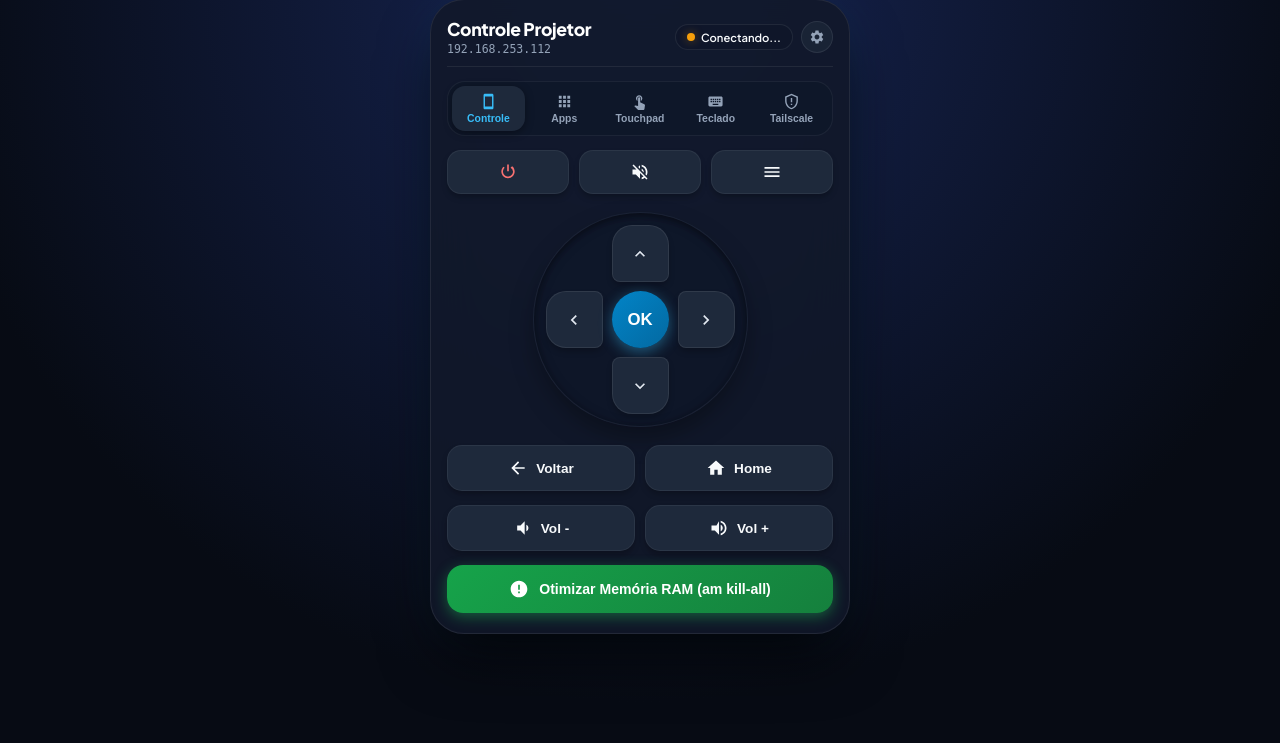
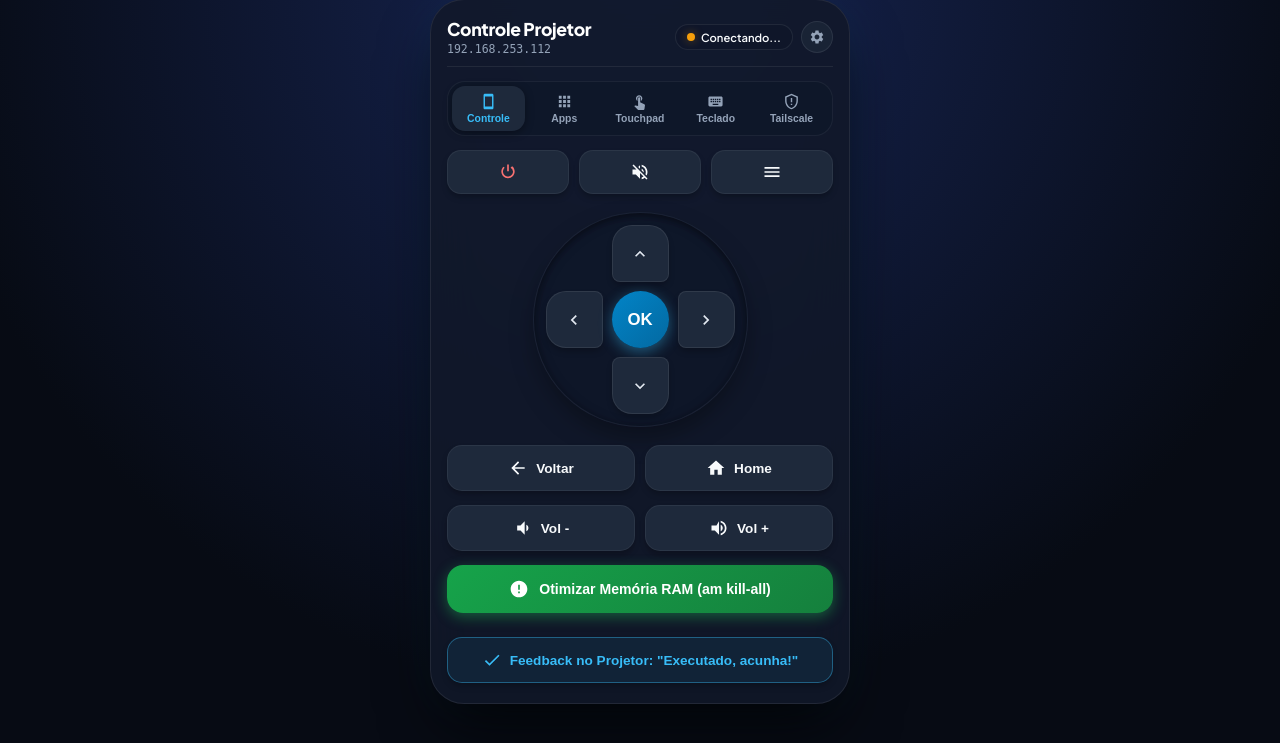
Before and after one commit to nevesalisson6699/projecto, a Flask app: page / in a window 1280 px wide. Shown: the part 15-758 px from the top of the page. Run offline with Flask 3, Linux system fonts and the light colour scheme; some libraries are stand-ins or nearby versions.

Commit message:
feat: rotina de feedback visual no projetor com alerta 'Executado, acunha!' via ADB

```diff
--- a/app.py
+++ b/app.py
@@ -4,6 +4,7 @@ import subprocess
 import socket
 import threading
 import time
+import base64
 from flask import Flask, render_template, jsonify, request
 from flask_cors import CORS
 from flask_socketio import SocketIO, emit
@@ -151,6 +152,201 @@ def get_projector_status(target: str = None) -> dict:
         "details": state_out if is_online else "Não conectado"
     }
 
+FEEDBACK_HTML_CONTENT = """<!DOCTYPE html>
+<html lang="pt-BR">
+<head>
+<meta charset="utf-8">
+<meta name="viewport" content="width=device-width, initial-scale=1.0">
+<title>Feedback</title>
+<style>
+  * { box-sizing: border-box; margin: 0; padding: 0; }
+  html, body {
+    width: 100%;
+    height: 100%;
+    background: rgba(10, 15, 30, 0.90);
+    display: flex;
+    align-items: center;
+    justify-content: center;
+    font-family: -apple-system, BlinkMacSystemFont, 'Segoe UI', Roboto, sans-serif;
+    color: #ffffff;
+    overflow: hidden;
+  }
+  .card {
+    background: linear-gradient(145deg, #1e293b, #0f172a);
+    border: 2px solid #38bdf8;
+    box-shadow: 0 25px 60px rgba(0,0,0,0.85), 0 0 45px rgba(56, 189, 248, 0.4);
+    border-radius: 28px;
+    padding: 38px 64px;
+    display: flex;
+    flex-direction: column;
+    align-items: center;
+    text-align: center;
+    min-width: 480px;
+    animation: zoomIn 0.3s cubic-bezier(0.16, 1, 0.3, 1);
+  }
+  @keyframes zoomIn {
+    from { transform: scale(0.75); opacity: 0; }
+    to { transform: scale(1); opacity: 1; }
+  }
+  .badge {
+    width: 84px;
+    height: 84px;
+    background: rgba(34, 197, 94, 0.18);
+    border: 3px solid #22c55e;
+    border-radius: 50%;
+    display: flex;
+    align-items: center;
+    justify-content: center;
+    margin-bottom: 22px;
+    box-shadow: 0 0 30px rgba(34, 197, 94, 0.5);
+  }
+  .badge svg {
+    width: 46px;
+    height: 46px;
+    stroke: #22c55e;
+    stroke-width: 3.5;
+    fill: none;
+    stroke-linecap: round;
+    stroke-linejoin: round;
+  }
+  .msg-title {
+    font-size: 44px;
+    font-weight: 800;
+    color: #f8fafc;
+    margin-bottom: 10px;
+    letter-spacing: -0.5px;
+    text-shadow: 0 2px 12px rgba(0,0,0,0.6);
+  }
+  .msg-sub {
+    font-size: 22px;
+    font-weight: 600;
+    color: #38bdf8;
+    margin-bottom: 28px;
+  }
+  .btn-close {
+    background: linear-gradient(135deg, #0284c7, #2563eb);
+    color: #ffffff;
+    font-size: 22px;
+    font-weight: 700;
+    padding: 14px 44px;
+    border: none;
+    border-radius: 16px;
+    cursor: pointer;
+    box-shadow: 0 6px 20px rgba(2, 132, 199, 0.45);
+    outline: none;
+    transition: all 0.2s;
+  }
+  .btn-close:focus, .btn-close:hover {
+    transform: scale(1.06);
+    background: linear-gradient(135deg, #38bdf8, #3b82f6);
+    box-shadow: 0 8px 25px rgba(56, 189, 248, 0.6);
+  }
+  .timer-bar {
+    width: 100%;
+    height: 6px;
+    background: rgba(255, 255, 255, 0.12);
+    border-radius: 4px;
+    margin-top: 26px;
+    overflow: hidden;
+  }
+  .timer-fill {
+    height: 100%;
+    width: 100%;
+    background: linear-gradient(90deg, #38bdf8, #22c55e);
+    animation: countdown 3.0s linear forwards;
+  }
+  @keyframes countdown {
+    from { width: 100%; }
+    to { width: 0%; }
+  }
+</style>
+</head>
+<body>
+<div class="card">
+  <div class="badge">
+    <svg viewBox="0 0 24 24"><polyline points="20 6 9 17 4 12"></polyline></svg>
+  </div>
+  <div class="msg-title">Executado, acunha!</div>
+  <div class="msg-sub">Comando processado com sucesso</div>
+  <button id="closeBtn" class="btn-close" autofocus onclick="dismiss()">Fechar [OK]</button>
+  <div class="timer-bar">
+    <div class="timer-fill"></div>
+  </div>
+</div>
+<script>
+  function dismiss() {
+    try { window.close(); } catch(e) {}
+    try { history.back(); } catch(e) {}
+  }
+  document.addEventListener("keydown", function(e) {
+    dismiss();
+  });
+  setTimeout(dismiss, 3000);
+</script>
+</body>
+</html>"""
+
+_last_feedback_time = 0
+_feedback_lock = threading.Lock()
+
+def trigger_projector_feedback(target: str = None, message: str = "Executado, acunha!", force_dialog: bool = True):
+    """
+    Dispara feedback visual na tela grande do projetor Android via ADB:
+    1. Notificação nativa via 'cmd notification post'
+    2. Janela/diálogo flutuante na UI do Android com botão 'Fechar' e auto-close de 3 segundos
+    Executado em thread assíncrona para manter a resposta da API instantânea.
+    """
+    global _last_feedback_time
+    resolved = resolve_target(target)
+
+    def _worker():
+        global _last_feedback_time
+        try:
+            # 1. Notificação nativa do sistema Android
+            notif_cmd = [
+                "shell", "su", "2000", "cmd", "notification", "post",
+                "-S", "bigtext",
+                "-t", "Painel do Projetor",
+                "painel_feedback",
+                message
+            ]
+            run_adb(notif_cmd, target=resolved)
+
+            # Evita colisões se outro diálogo foi aberto recentemente
+            now = time.time()
+            with _feedback_lock:
+                if now - _last_feedback_time < 3.2 and not force_dialog:
+                    return
+                _last_feedback_time = now
+
+            # 2. Garante que o arquivo HTML de feedback existe no projetor
+            check_ok, _ = run_adb(["shell", "test", "-f", "/data/local/tmp/feedback.html"], target=resolved)
+            if not check_ok:
+                b64 = base64.b64encode(FEEDBACK_HTML_CONTENT.encode("utf-8")).decode("ascii")
+                write_cmd = [
+                    "shell",
+                    f'echo "{b64}" | base64 -d > /data/local/tmp/feedback.html && chmod 666 /data/local/tmp/feedback.html'
+                ]
+                run_adb(write_cmd, target=resolved)
+
+            # 3. Abre o diálogo flutuante na UI do Android
+            view_cmd = [
+                "shell", "am", "start",
+                "-a", "android.intent.action.VIEW",
+                "-d", "file:///data/local/tmp/feedback.html",
+                "-t", "text/html",
+                "com.android.htmlviewer/.HTMLViewerActivity"
+            ]
+            run_adb(view_cmd, target=resolved)
+
+            # 4. Aguarda 3.2s para exibição fluida e fecha com segurança
+            time.sleep(3.2)
+            run_adb(["shell", "am", "force-stop", "com.android.htmlviewer"], target=resolved)
+        except Exception as e:
+            print(f"[-] Erro ao disparar feedback no projetor: {e}")
+
+    threading.Thread(target=_worker, daemon=True).start()
+
 def execute_remote_command(cmd_name: str, target: str = None) -> dict:
     """Dispara eventos de tecla física do controle remoto no IP dinâmico."""
     resolved = resolve_target(target)
@@ -158,6 +354,8 @@ def execute_remote_command(cmd_name: str, target: str = None) -> dict:
 
     if cmd_clean in ["limpar", "otimizar", "kill_all"]:
         success, out = run_adb(["shell", "am", "kill-all"], target=resolved)
+        if success:
+            trigger_projector_feedback(target=resolved, message="Executado, acunha!", force_dialog=True)
         return {
             "status": "success" if success else "error",
             "command": cmd_clean,
@@ -176,6 +374,8 @@ def execute_remote_command(cmd_name: str, target: str = None) -> dict:
 
     keycode = KEYCODES[cmd_clean]
     success, out = run_adb(["shell", "input", "keyevent", str(keycode)], target=resolved)
+    if success and cmd_clean in ["power", "menu", "home"]:
+        trigger_projector_feedback(target=resolved, message="Executado, acunha!", force_dialog=False)
 
     return {
         "status": "success" if success else "error",
@@ -198,6 +398,8 @@ def launch_app(app_key_or_package: str, target: str = None) -> dict:
 
     cmd = ["shell", "monkey", "-p", package, "-c", "android.intent.category.LAUNCHER", "1"]
     success, out = run_adb(cmd, target=resolved)
+    if success:
+        trigger_projector_feedback(target=resolved, message="Executado, acunha!", force_dialog=True)
 
     return {
         "status": "success" if success else "error",
@@ -218,6 +420,8 @@ def send_text_to_projector(text: str, target: str = None) -> dict:
     escaped = re.sub(r'([\\`"\';|&<>$()])', r'\\\1', escaped)
 
     success, out = run_adb(["shell", "input", "text", escaped], target=resolved)
+    if success:
+        trigger_projector_feedback(target=resolved, message="Executado, acunha!", force_dialog=False)
     return {
         "status": "success" if success else "error",
         "action": "input_text",
@@ -380,6 +584,13 @@ def ws_touchpad_click(data):
         res = handle_touchpad_tap(target=target)
     emit("command_response", res)
 
+@socketio.on("trigger_feedback")
+def ws_trigger_feedback(data=None):
+    target = (data or {}).get("ip") if isinstance(data, dict) else None
+    msg = (data or {}).get("message", "Executado, acunha!") if isinstance(data, dict) else "Executado, acunha!"
+    trigger_projector_feedback(target=target, message=msg, force_dialog=True)
+    emit("command_response", {"status": "success", "message": msg, "target": resolve_target(target)})
+
 # ----------------- ROTAS REST (COMPATIBILIDADE E FETCH) -----------------
 
 @app.route("/")
@@ -410,6 +621,9 @@ def route_update_ip():
     connect_ok, msg = connect_projector()
     st = get_projector_status()
     socketio.emit("status_update", st)
+
+    if connect_ok:
+        trigger_projector_feedback(target=get_projector_target(), message="Executado, acunha!", force_dialog=True)
 
     return jsonify({
         "status": "success" if connect_ok else "warning",
@@ -523,10 +737,26 @@ def route_tailscale_status():
 @app.route("/api/tailscale/open", methods=["POST", "OPTIONS"])
 def route_tailscale_open():
     if request.method == "OPTIONS": return jsonify({"status": "ok"}), 200
-    ok, out = run_adb(["shell", "monkey", "-p", "com.tailscale.ipn", "-c", "android.intent.category.LAUNCHER", "1"])
+    target = resolve_target()
+    ok, out = run_adb(["shell", "monkey", "-p", "com.tailscale.ipn", "-c", "android.intent.category.LAUNCHER", "1"], target=target)
+    if ok:
+        trigger_projector_feedback(target=target, message="Executado, acunha!", force_dialog=True)
     return jsonify({
         "status": "success" if ok else "error",
-        "message": "Abrindo Tailscale no projetor..." if ok else f"Erro ao abrir Tailscale: {out}"
+        "message": "Abrindo Tailscale no projetor..." if ok else f"Erro ao abrir Tailscale: {out}",
+        "target": target
+    })
+
+# Rota de Feedback Visual no Projetor (Executado, acunha!)
+@app.route("/api/feedback", methods=["GET", "POST", "OPTIONS"])
+def route_feedback():
+    if request.method == "OPTIONS": return jsonify({"status": "ok"}), 200
+    target = resolve_target()
+    trigger_projector_feedback(target=target, message="Executado, acunha!", force_dialog=True)
+    return jsonify({
+        "status": "success",
+        "message": "Executado, acunha!",
+        "target": target
     })
 
 # Rota Genérica para Comandos
--- a/templates/index.html
+++ b/templates/index.html
@@ -1225,6 +1225,12 @@
       <button class="btn btn-optimize" onclick="enviarComando('otimizar', 'Otimização de RAM')">
         <svg viewBox="0 0 24 24"><path d="M12 2C6.48 2 2 6.48 2 12s4.48 10 10 10 10-4.48 10-10S17.52 2 12 2zm1 15h-2v-2h2v2zm0-4h-2V7h2v6z"/></svg>
         <span>Otimizar Memória RAM (am kill-all)</span>
+      </button>
+
+      <!-- Alerta Visual no Projetor (Executado, acunha!) -->
+      <button class="btn btn-vol" style="margin-top: 10px; width: 100%; justify-content: center; border-color: rgba(56, 189, 248, 0.4); background: rgba(56, 189, 248, 0.08); color: var(--accent-blue);" onclick="dispararFeedbackVisual()">
+        <svg viewBox="0 0 24 24"><path d="M9 16.17L4.83 12l-1.42 1.41L9 19 21 7l-1.41-1.41z"/></svg>
+        <span>Feedback no Projetor: "Executado, acunha!"</span>
       </button>
     </div>
 
@@ -2075,11 +2081,14 @@
         socket.emit('send_app', { app: appKey, ip: currentIp });
       }
       try {
-        await apiFetch(`app/${appKey}`, {
+        const res = await apiFetch(`app/${appKey}`, {
           method: 'POST',
           headers: { 'Content-Type': 'application/json' },
           body: JSON.stringify({ ip: currentIp })
         });
+        if (res && res.ok) {
+          showToast(`Executado, acunha! (${label})`);
+        }
       } catch (e) {}
     }
 
@@ -2092,7 +2101,27 @@
         socket.emit('send_command', { cmd: cmd, ip: currentIp });
       }
       try {
-        await apiFetch(cmd, {
+        const res = await apiFetch(cmd, {
+          method: 'POST',
+          headers: { 'Content-Type': 'application/json' },
+          body: JSON.stringify({ ip: currentIp })
+        });
+        if (res && res.ok && (cmd === 'otimizar' || cmd === 'limpar')) {
+          showToast('Executado, acunha!');
+        }
+      } catch (e) {}
+    }
+
+    // Disparo Manual do Feedback Visual no Projetor ("Executado, acunha!")
+    async function dispararFeedbackVisual() {
+      vibrar();
+      showToast('Executado, acunha!');
+      const currentIp = getProjectorIp();
+      if (socket && socket.connected) {
+        socket.emit('trigger_feedback', { ip: currentIp, message: 'Executado, acunha!' });
+      }
+      try {
+        await apiFetch('api/feedback', {
           method: 'POST',
           headers: { 'Content-Type': 'application/json' },
           body: JSON.stringify({ ip: currentIp })
```
Also changed, not shown: index.html (+31 -2 lines), public/index.html (+31 -2 lines).
